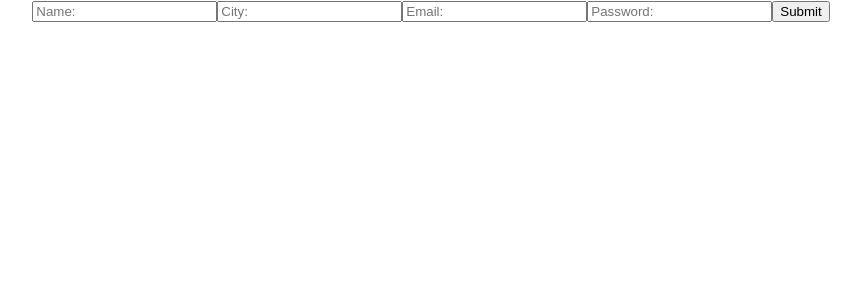
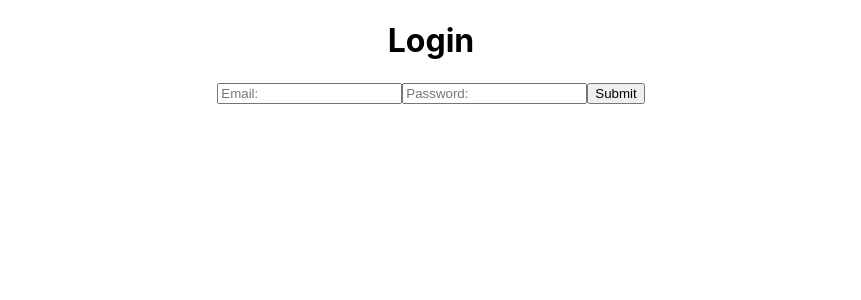
Before and after one commit to RestaurantPassport-BW/front-end, a React (Create React App) app: page /login in a window 1280 px wide. Shown: the top 300 px of the page, without its empty margins (209-1070 px from the left). Built offline with nearby package versions, Linux system fonts and the light colour scheme.

Commit message:
Removed name and city input feilds

```diff
--- a/src/components/auth/Login.js
+++ b/src/components/auth/Login.js
@@ -4,22 +4,18 @@ import * as yup from "yup";
 import axios from 'axios';
 
 const Login = ({ errors, touched, status }) => {
-    const [newUsers, setNewUsers] = useState([])
+    const [Users, setNewUsers] = useState([])
 
     useEffect(() => {
         if (status) {
-            setNewUsers([...newUsers, status ])
+            setNewUsers([...Users, status ])
         }
     }, [status])
 
     return (
+      <>
+      <h1>Login</h1>
         <Form>
-            {touched.name && errors.name && <p className="error">{errors.name}</p>}
-            <Field type="text" name="name" placeholder="Name:" />
-
-            {touched.city && errors.city && <p className="error">{errors.city}</p>}
-            <Field type="text" name="city" placeholder="City:" />
-
             {touched.email && errors.email && <p className="error">{errors.email}</p>}
             <Field type="email" name="email" placeholder="Email:" />
 
@@ -30,35 +26,28 @@ const Login = ({ errors, touched, status }) => {
 
           {/* displaying input data to the page to show that
               post request is working properly */}
-            {newUsers.map((user, index) => (
+            {Users.map((user, index) => (
               <div key={index}>
-                <div>Name: {user.name}</div>
                 <div>Email: {user.email}</div>
-                <div>City: {user.city}</div>
                 <div>Password: {user.password}</div>
               </div>
             ))}
-
         </Form>
+        </>
     )
 }
 
 export default withFormik({
 
-    mapPropsToValues: ({ name, email, password, city }) => {
+    mapPropsToValues: ({ email, password }) => {
         return {
-            name: name || "",
-            city: city || "",
             email: email || "",
             password: password || "",
         };
     },
     validationSchema: yup.object().shape({
-       name: yup.string().required("Name is Required!"),
-       city: yup.string().required("Please enter your city!"),
        email: yup.string().email("Please enter a valid email!").required("Email is required!"),
        password: yup.string().required("Password is required"),
-
     }),
     handleSubmit: (values, {setStatus, resetForm }) => {
 
```
